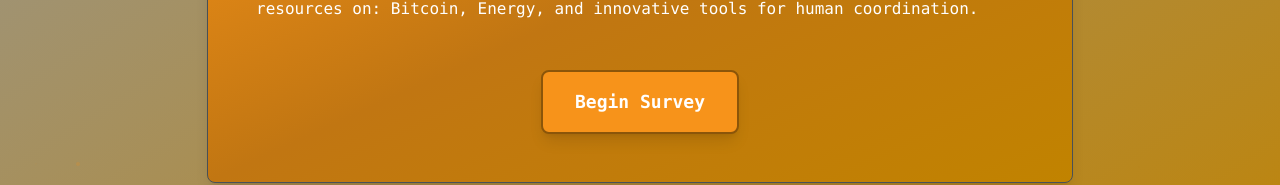
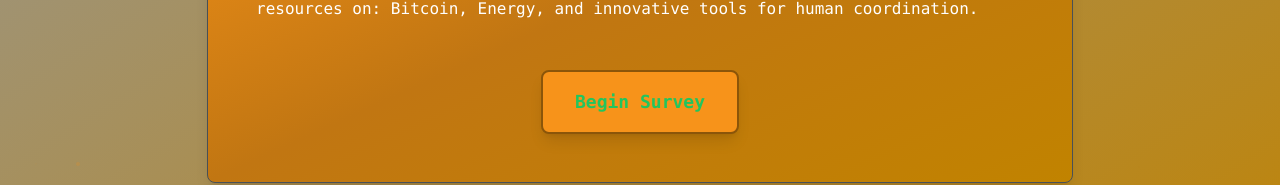
Before and after one commit to proofofputt/noonewillpayweb, a Next.js app: page / in a window 1280 px wide. Shown: the part 415-600 px from the top of the page. Built offline with nearby package versions, Linux system fonts and the light colour scheme.

Commit message:
Change Begin Survey button text to royal green

```diff
--- a/components/ViaNegativaHero.tsx
+++ b/components/ViaNegativaHero.tsx
@@ -65,7 +65,8 @@
             whileHover={{ scale: 1.05 }}
             whileTap={{ scale: 0.95 }}
             onClick={onBeginSurvey}
-            className="px-8 py-4 bg-orange text-white font-bold text-lg rounded-lg hover:bg-orange-dark transition-colors shadow-lg border-2 border-orange-darker"
+            className="px-8 py-4 bg-orange font-bold text-lg rounded-lg hover:bg-orange-dark transition-colors shadow-lg border-2 border-orange-darker"
+            style={{ color: '#22C55E' }}
           >
             Begin Survey
           </motion.button>
```
